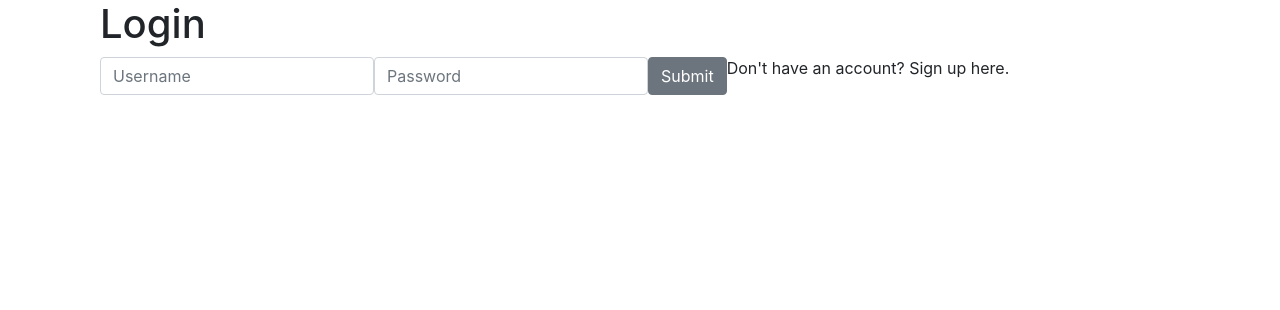
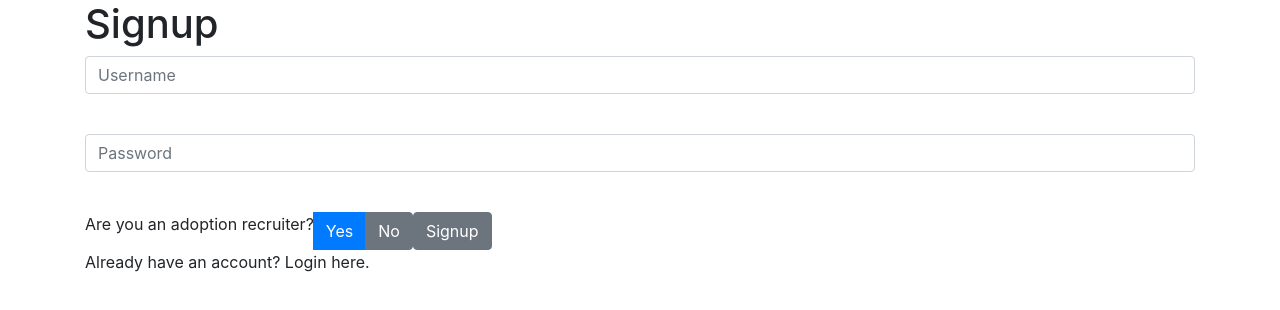
Before and after one commit to Tristanoshier/PetPals-client, a React (Create React App) app: page / in a window 1280 px wide. Shown: the top 310 px of the page. Built offline with nearby package versions, Linux system fonts and the light colour scheme.

Commit message:
fix login/signup message

```diff
--- a/src/components/auth/Auth.tsx
+++ b/src/components/auth/Auth.tsx
@@ -8,12 +8,8 @@ interface Props {
 }
 
 export default class Auth extends React.Component<Props> {
-    constructor(props: Props){
-        super(props);
-    }
-
     state = {
-        isLogin: true
+        isLogin: false
     }
 
     render(){
--- a/src/components/auth/login/Login.tsx
+++ b/src/components/auth/login/Login.tsx
@@ -13,9 +13,6 @@ interface State {
     usernameNotExist: boolean
 }
 export default class Login extends React.Component<Props, State> {
-    constructor(props: Props) {
-        super(props);
-    }
 
     state = {
         username: "",
@@ -50,10 +47,13 @@ export default class Login extends React.Component<Props, State> {
                 this.props.updateToken(data.sessionToken);
             })
     }
+
+
     render() {
         return (
             <Container>
                 <h1>Login</h1>
+                {console.log(this.state.isLogin)}
                 <LoginDisplay
                     username={this.state.username}
                     password={this.state.password}
--- a/src/components/auth/login/LoginDisplay.tsx
+++ b/src/components/auth/login/LoginDisplay.tsx
@@ -1,5 +1,6 @@
-import React, { useState } from 'react'
+import React from 'react'
 import { Form, FormGroup, Button, Label, Input } from 'reactstrap';
+
 interface Props {
     username: string,
     password: string,
@@ -9,9 +10,7 @@ interface Props {
     isLogin: boolean
 }
 export default class LoginDisplay extends React.Component<Props>{
-    constructor(props: Props) {
-        super(props)
-    }
+
     state = {
         username: this.props.username,
         password: this.props.password,
@@ -19,9 +18,10 @@ export default class LoginDisplay extends React.Component<Props>{
         usernameNotExist: this.props.usernameNotExist,
         isLogin: this.props.isLogin
     }
+
     render() {
         return (
-            <Form inline>
+            <Form onChange={this.props.onChange}>
                 <FormGroup>
                     <Label for="username" hidden>Username</Label>
                     <Input onChange={e => this.setState({ username: e.target.value })} name="username" placeholder="Username" />
@@ -32,9 +32,10 @@ export default class LoginDisplay extends React.Component<Props>{
                     <Input onChange={e => this.setState({ password: e.target.value })} type="password" name="password" id="password" placeholder="Password" />
                 </FormGroup>
                 <br />
-                <Button onChange={this.props.onChange}>Submit</Button>
+                <Button type="submit">Login</Button>
+                {console.log(this.state.isLogin)}
                 <p className="auth-switch" onClick={() => this.setState({isLogin: !this.state.isLogin})}>
-                    {this.props.isLogin ? "Don't have an account? Sign up here." : "Already have an account? Login here."}
+                    {this.state.isLogin ? "Don't have an account? Sign up here." : "Already have an account? Login here."}
                 </p>
             </Form>
         )
--- a/src/components/auth/signup/Signup.tsx
+++ b/src/components/auth/signup/Signup.tsx
@@ -14,9 +14,6 @@ interface State {
 }
 
 export default class Signup extends React.Component<Props, State> {
-    constructor(props: Props) {
-        super(props);
-    }
     state = {
         username: "",
         password: "",
@@ -49,6 +46,7 @@ export default class Signup extends React.Component<Props, State> {
     render() {
         return (
             <div>
+                <h1>Signup</h1>
                 <SignupDisplay
                     username={this.state.username}
                     password={this.state.password}
--- a/src/components/auth/signup/SignupDIsplay.tsx
+++ b/src/components/auth/signup/SignupDIsplay.tsx
@@ -1,6 +1,5 @@
-import React, { useState } from 'react'
+import React from 'react'
 import { Form, FormGroup, Button, Label, Input, ButtonGroup, } from 'reactstrap';
-import { notDeepEqual } from 'assert';
 
 interface Props {
     username: string,
@@ -12,9 +11,7 @@ interface Props {
 }
 
 export default class SignupDisplay extends React.Component<Props> {
-    constructor(props: Props) {
-        super(props)
-    }
+
     state = {
         username: this.props.username,
         password: this.props.password,
@@ -24,15 +21,15 @@ export default class SignupDisplay extends React.Component<Props> {
     }
     render() {
         return (
-            <Form inline>
+            <Form onChange={this.props.onChange}>
                 <FormGroup>
-                    <Label for="unsername" hidden>Username</Label>
+                    <Label for="username" hidden>Username</Label>
                     <Input onChange={e => this.setState({ username: e.target.value })} name="username" id="username" placeholder="Username" />
                 </FormGroup>
                 <br />
                 <FormGroup>
                     <Label for="password" hidden>Password</Label>
-                    <Input onChange={e => this.setState({ username: e.target.value })} type="password" name="password" id="password" placeholder="Password" />
+                    <Input onChange={e => this.setState({ password: e.target.value })} type="password" name="password" id="password" placeholder="Password" />
                 </FormGroup>
                 <br />
                 <ButtonGroup>
@@ -40,9 +37,9 @@ export default class SignupDisplay extends React.Component<Props> {
                     <Button color="primary" onClick={() => this.setState({ adoptionRecruiter: true })}>Yes</Button>
                     <Button color="secondary" onClick={() => this.setState({ adoptionRecruiter: false })}>No</Button>
                 </ButtonGroup>
-                <Button onChange={this.props.onChange}>Submit</Button>
+                <Button type="submit">Signup</Button>
                 <p className="auth-switch" onClick={() => this.setState({ isLogin: !this.state.isLogin })}>
-                    {this.props.isLogin ? "Don't have an account? Sign up here." : "Already have an account? Login here."}
+                    {this.state.isLogin ? "Don't have an account? Sign up here." : "Already have an account? Login here."}
                 </p>
             </Form>
         )
```
